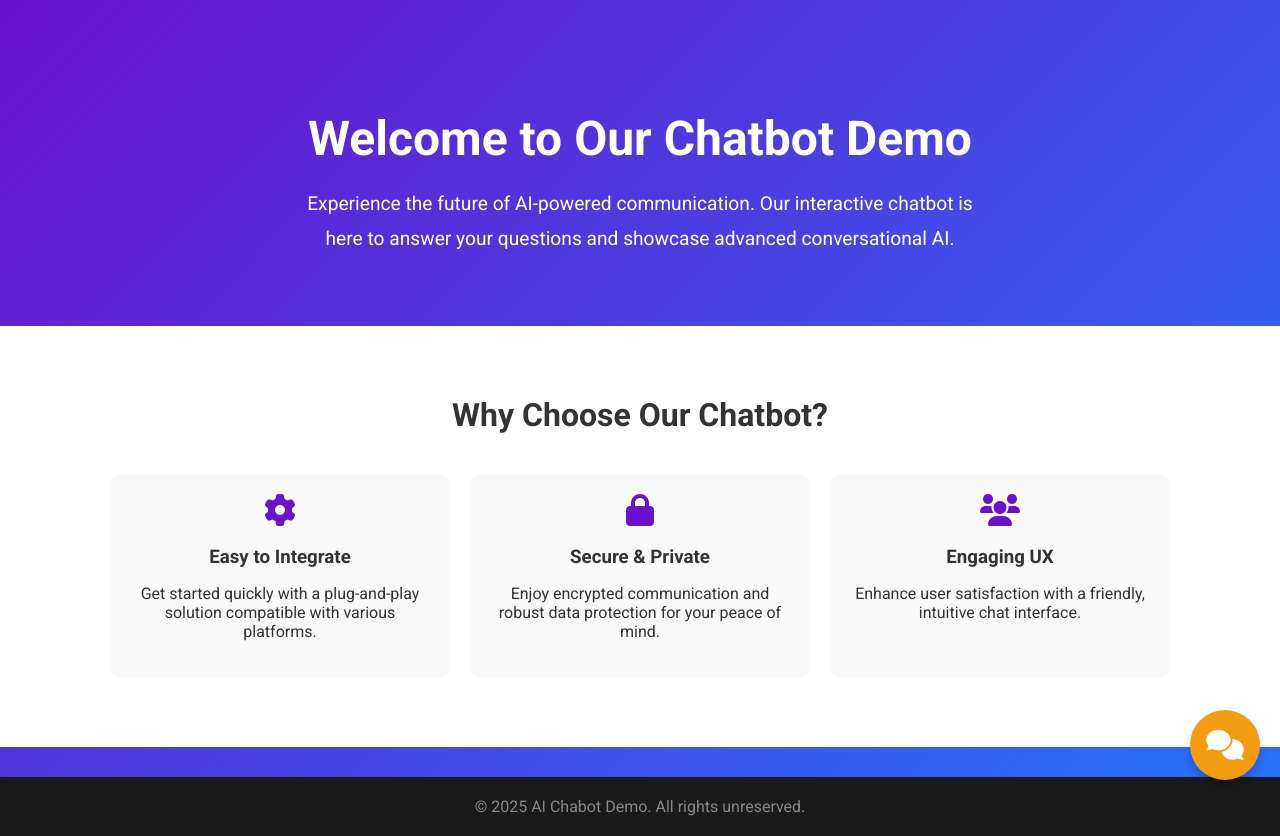
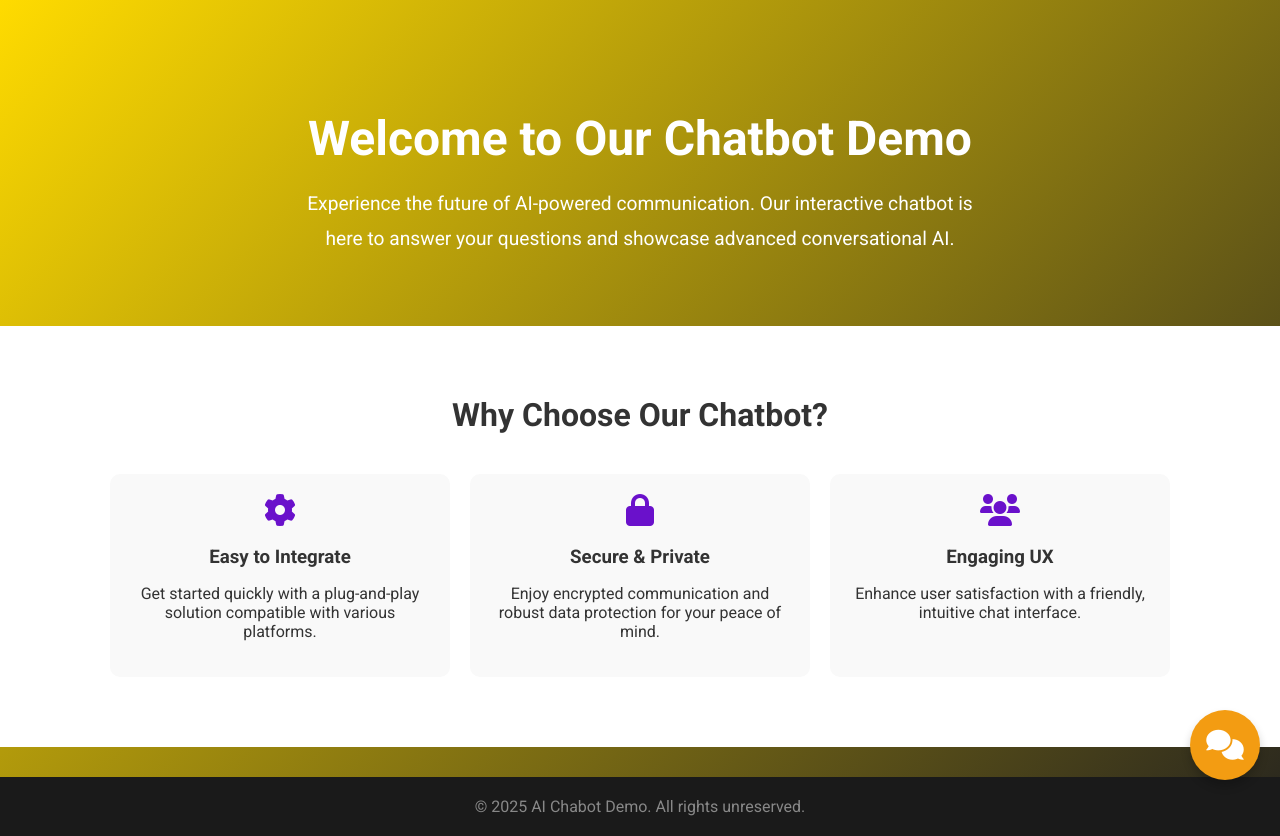
Before and after one commit to hermesdev0131/Langchain-AI-Chatbot, a Flask app: page / in a window 1280 px wide. Run offline with Flask 3, Linux system fonts and the light colour scheme.

Commit message:
Change background color to WSU color scheme

```diff
--- a/static/style.css
+++ b/static/style.css
@@ -2,7 +2,7 @@
     body {
         margin: 0;
         font-family: 'Roboto', sans-serif;
-        background: linear-gradient(135deg, #6a11cb, #2575fc);
+        background: linear-gradient(135deg, #FFDB00, #27251F);
         color: white;
       }
 
```
